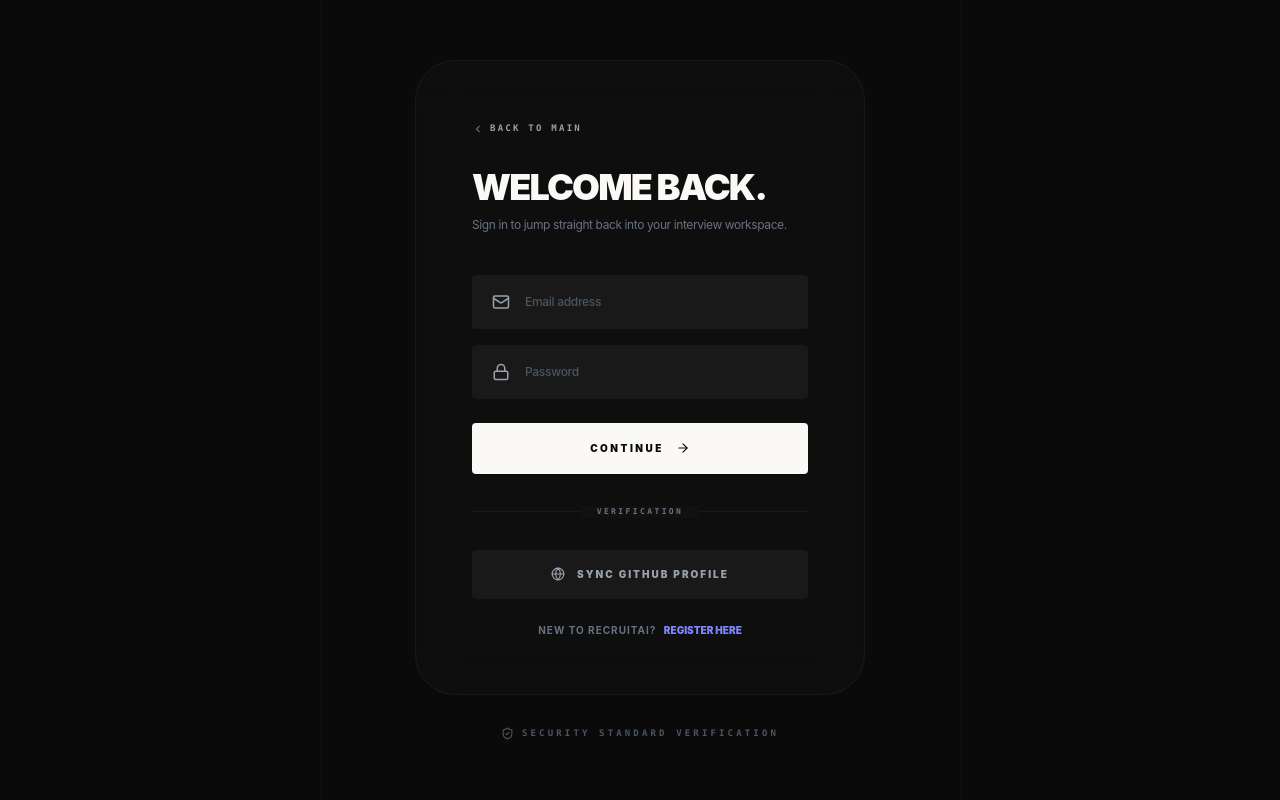
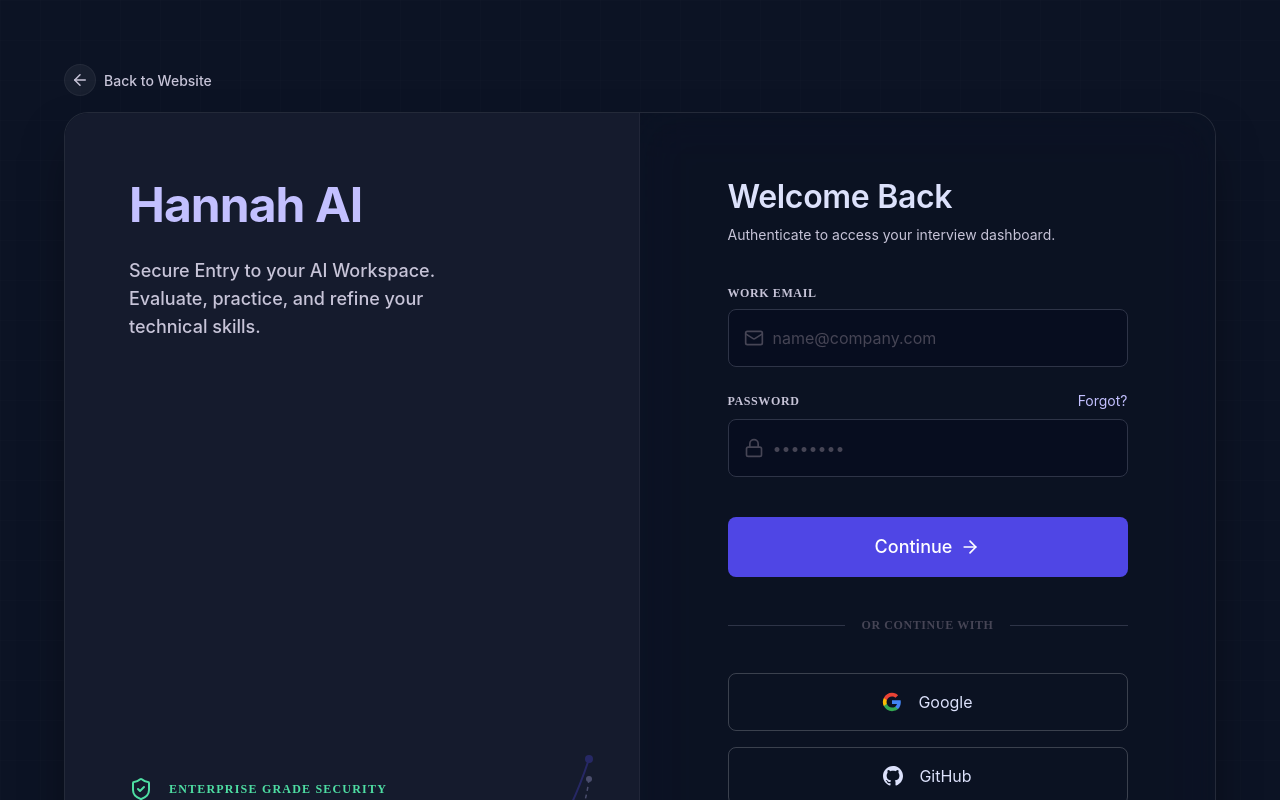
Before and after one commit to thakurraaghav/ai-interview-frontend, a React (Vite) app: page / in a window 1280 px wide. Both pictures are taken after a click on the button "SIGN IN". Shown: the top 800 px of the page. Built offline with nearby package versions, Linux system fonts and the light colour scheme; no server answers.

Commit message:
authview ui

```diff
--- a/src/views/AuthView.tsx
+++ b/src/views/AuthView.tsx
@@ -1,8 +1,7 @@
 import { useState } from 'react';
 import { motion, AnimatePresence } from 'framer-motion';
-import { Mail, Lock, User, ArrowRight, Globe, ChevronLeft, ShieldCheck } from 'lucide-react';
+import { Mail, Lock, User, ArrowRight, ArrowLeft, ShieldCheck } from 'lucide-react';
 import { apiFetch } from '../lib/api';
-
 import type { User as UserType } from '../types';
 
 interface Props {
@@ -12,7 +11,8 @@
 
 export default function AuthView({ onAuthSuccess, onBack }: Props) {
   const [isLogin, setIsLogin] = useState(true);
-  const [loading, setLoading] = useState(false);
+  const [isLoading, setIsLoading] = useState(false);
+  const [error, setError] = useState<string | null>(null);
 
   // Form States
   const [email, setEmail] = useState('');
@@ -21,7 +21,8 @@
 
   const handleSubmit = async (e: React.FormEvent) => {
     e.preventDefault();
-    setLoading(true);
+    setIsLoading(true);
+    setError(null);
 
     const endpoint = isLogin ? '/api/auth/login' : '/api/auth/register';
     const payload = isLogin ? { email, password } : { name, email, password };
@@ -29,162 +30,242 @@
     try {
       const response = await apiFetch(endpoint, {
         method: 'POST',
-        body: JSON.stringify(payload),
+        body: JSON.stringify(payload)
       });
 
       const data = await response.json();
 
-      if (response.ok) {
+      if (!response.ok) {
+        throw new Error(data.error || 'Authentication failed');
+      }
+
       localStorage.setItem('token', data.token);
       onAuthSuccess(data.user);
-      } else {
-        alert(data.message || "Something went wrong. Please check your details.");
-      }
-    } catch (error) {
-      console.error("Auth Connection Error:", error);
-      alert("Could not connect to the server.");
+    } catch (err: any) {
+      setError(err.message);
     } finally {
-      setLoading(false);
+      setIsLoading(false);
     }
   };
 
   return (
-    <div className="min-h-screen bg-[#FAF9F6] dark:bg-[#0A0A0A] text-[#0A0A0A] dark:text-[#FAF9F6] flex items-center justify-center p-6 relative overflow-hidden font-sans tracking-tight transition-colors duration-500">
+    <motion.div
+      initial={{ opacity: 0 }}
+      animate={{ opacity: 1 }}
+      exit={{ opacity: 0 }}
+      transition={{ duration: 0.5 }}
+      className="bg-[#0c1324] text-[#dce1fb] font-['Inter'] min-h-screen flex flex-col items-center justify-center p-[24px] md:p-[64px] relative"
+    >
+      {/* Abstract Background Pattern */}
+      <div className="fixed inset-0 z-0 pointer-events-none opacity-20">
+        <svg className="w-full h-full" height="100%" width="100%" xmlns="http://www.w3.org/2000/svg">
+          <defs>
+            <pattern height="40" id="grid" patternUnits="userSpaceOnUse" width="40">
+              <path className="text-[#464555]" d="M 40 0 L 0 0 0 40" fill="none" stroke="currentColor" strokeWidth="0.5"></path>
+            </pattern>
+          </defs>
+          <rect fill="url(#grid)" height="100%" width="100%"></rect>
+        </svg>
+      </div>
 
-      {/* ARCHITECTURAL STRUCTURAL LINES */}
-      <div className="absolute top-0 left-1/4 w-px h-full bg-[#0A0A0A]/3 dark:bg-white/2 pointer-events-none" />
-      <div className="absolute top-0 left-3/4 w-px h-full bg-[#0A0A0A]/3 dark:bg-white/2 pointer-events-none" />
-
-      <motion.div
-        initial={{ opacity: 0, y: 15 }}
-        animate={{ opacity: 1, y: 0 }}
-        transition={{ duration: 0.4, ease: "easeOut" }}
-        className="w-full max-w-112.5 relative z-10"
-      >
-        {/* --- DYNAMIC APALING THEMED CARD CONTAINER --- */}
-        <div className="bg-white dark:bg-[#111111]/60 border border-[#0A0A0A]/5 dark:border-white/5 rounded-[2.5rem] p-10 md:p-14 shadow-xl dark:shadow-none backdrop-blur-xl transition-colors duration-500">
-
-          {/* HEADER LAYER */}
-          <div className="mb-10 text-left">
+      {/* Back Button Area */}
+      <div className="w-full max-w-[1200px] mb-[16px] z-10 relative">
         <button
           onClick={onBack}
-              className="inline-flex items-center gap-1.5 text-gray-400 hover:text-indigo-600 dark:hover:text-indigo-400 font-mono text-[9px] font-bold uppercase tracking-[0.25em] mb-8 transition-colors cursor-pointer"
+          className="inline-flex items-center gap-[8px] text-[#c7c4d8] hover:text-[#dce1fb] transition-colors group font-medium cursor-pointer"
         >
-              <ChevronLeft size={12} /> Back to main
+          <div className="w-8 h-8 rounded-full bg-white/5 group-hover:bg-white/10 flex items-center justify-center border border-white/5 transition-all">
+            <ArrowLeft size={18} />
+          </div>
+          <span className="font-['Inter'] text-[14px]">Back to Website</span>
         </button>
+      </div>
 
-            <h2 className="text-3xl md:text-4xl font-black uppercase tracking-tighter text-[#0A0A0A] dark:text-[#FAF9F6]">
-              {isLogin ? 'Welcome Back.' : 'Get Started.'}
-            </h2>
-            <p className="text-gray-400 dark:text-gray-500 text-xs mt-2 font-normal leading-relaxed">
-              {isLogin
-                ? 'Sign in to jump straight back into your interview workspace.'
-                : 'Create an account to begin engineering your preparation loops.'}
+      {/* Main Container - Split Layout on Desktop */}
+      <div className="relative z-10 w-full max-w-[1200px] flex flex-col md:flex-row bg-[#0c1324]/80 backdrop-blur-3xl rounded-[24px] overflow-hidden shadow-[0_25px_50px_-12px_rgba(0,0,0,0.5)] border border-white/10">
+
+        {/* Left Side: Branding / Visual (Hidden on mobile) */}
+        <div className="hidden md:flex md:w-1/2 bg-[#151b2d] flex-col justify-between p-[64px] relative overflow-hidden border-r border-white/5">
+          {/* Decorative gradient orb */}
+          <div className="absolute top-[-20%] left-[-20%] w-[150%] h-[150%] bg-[radial-gradient(ellipse_at_center,_var(--tw-gradient-stops))] from-[#c3c0ff]/10 to-transparent opacity-50 blur-[100px]"></div>
+
+          <div className="relative z-10">
+            <div className="font-['Inter'] text-[48px] leading-[56px] tracking-[-0.02em] font-bold text-[#c3c0ff] mb-[24px]">Hannah AI</div>
+            <p className="font-['Inter'] text-[18px] leading-[28px] font-medium text-[#c7c4d8] max-w-[80%]">Secure Entry to your AI Workspace. Evaluate, practice, and refine your technical skills.</p>
+          </div>
+
+          <div className="relative z-10">
+            <div className="flex gap-[16px] mb-[24px] items-center">
+              <ShieldCheck className="text-[#4edea3]" size={24} />
+              <span className="font-['JetBrains_Mono'] text-[12px] leading-[16px] font-semibold text-[#4edea3] uppercase tracking-widest">Enterprise Grade Security</span>
+            </div>
+            <p className="font-['Inter'] text-[14px] leading-[20px] font-normal text-[#918fa1]">By authenticating, you establish a secure tunnel to your dedicated interview session.</p>
+          </div>
+
+          {/* Abstract Data Visual Representation */}
+          <div className="absolute bottom-10 right-10 opacity-30">
+            <svg fill="none" height="150" viewBox="0 0 200 150" width="200" xmlns="http://www.w3.org/2000/svg">
+              <path d="M10 140 Q 50 100 100 120 T 190 20" fill="none" stroke="#4F46E5" strokeLinecap="round" strokeWidth="2"></path>
+              <path d="M10 120 Q 60 80 120 100 T 190 40" fill="none" stroke="#c3c0ff" strokeDasharray="4 4" strokeWidth="1.5"></path>
+              <circle cx="190" cy="20" fill="#4F46E5" r="4"></circle>
+              <circle cx="190" cy="40" fill="#c3c0ff" r="3"></circle>
+            </svg>
+          </div>
+        </div>
+
+        {/* Right Side: Auth Form */}
+        <div className="w-full md:w-1/2 p-[40px] md:p-[64px] flex flex-col justify-center relative bg-[#0c1324]/50 backdrop-blur-xl">
+          {/* Mobile Brand Header */}
+          <div className="md:hidden text-center mb-[64px]">
+            <div className="font-['Inter'] text-[24px] leading-[32px] font-bold text-[#c3c0ff]">Hannah AI</div>
+            <p className="font-['Inter'] text-[14px] leading-[20px] font-normal text-[#c7c4d8] mt-[4px]">Secure Entry to your AI Workspace</p>
+          </div>
+
+          <div className="max-w-[400px] mx-auto w-full">
+            <div className="mb-[40px]">
+              <h1 className="font-['Inter'] text-[32px] leading-[40px] tracking-[-0.01em] font-semibold text-[#dce1fb] mb-[8px] hidden md:block">
+                {isLogin ? "Welcome Back" : "Create Account"}
+              </h1>
+              <p className="font-['Inter'] text-[14px] leading-[20px] font-normal text-[#c7c4d8]">
+                {isLogin ? "Authenticate to access your interview dashboard." : "Join to start generating AI interview sessions."}
               </p>
             </div>
 
-          {/* INPUT FORM */}
-          <form className="space-y-4" onSubmit={handleSubmit}>
-            <AnimatePresence mode="wait">
+            {error && (
+              <div className="mb-6 p-4 bg-red-500/10 border border-red-500/20 rounded-lg text-red-400 text-sm">
+                {error}
+              </div>
+            )}
+
+            <form onSubmit={handleSubmit} className="flex flex-col gap-[24px]">
+
+              {/* Name Input (Register Only) */}
+              <AnimatePresence>
                 {!isLogin && (
                   <motion.div
-                  initial={{ opacity: 0, y: -8 }}
-                  animate={{ opacity: 1, y: 0 }}
-                  exit={{ opacity: 0, y: -8 }}
-                  transition={{ duration: 0.2 }}
+                    initial={{ opacity: 0, height: 0 }}
+                    animate={{ opacity: 1, height: 'auto' }}
+                    exit={{ opacity: 0, height: 0 }}
+                    className="flex flex-col gap-[8px] overflow-hidden"
                   >
-                  <AuthInput
-                    icon={<User size={18} />}
+                    <label className="font-['JetBrains_Mono'] text-[12px] leading-[16px] tracking-[0.05em] font-semibold text-[#c7c4d8] uppercase" htmlFor="name">Full Name</label>
+                    <div className="relative">
+                      <User className="absolute left-[16px] top-1/2 -translate-y-1/2 text-[#464555]" size={20} />
+                      <input
+                        id="name"
                         type="text"
-                    placeholder="Full Name"
                         value={name}
-                    onChange={(e: React.ChangeEvent<HTMLInputElement>) => setName(e.target.value)}
-                    required
+                        onChange={(e) => setName(e.target.value)}
+                        required={!isLogin}
+                        placeholder="John Doe"
+                        className="w-full bg-[#070d1f] border border-[#2e3447] rounded-lg pl-[44px] pr-[16px] py-[16px] text-[#dce1fb] font-['Inter'] text-[16px] placeholder:text-[#464555] focus:outline-none focus:border-[#4f46e5] focus:shadow-[0_0_0_2px_rgba(79,70,229,0.2)] transition-all duration-200"
                       />
+                    </div>
                   </motion.div>
                 )}
               </AnimatePresence>
 
-            <AuthInput
-              icon={<Mail size={18} />}
+              {/* Email Input */}
+              <div className="flex flex-col gap-[8px]">
+                <label className="font-['JetBrains_Mono'] text-[12px] leading-[16px] tracking-[0.05em] font-semibold text-[#c7c4d8] uppercase" htmlFor="email">Work Email</label>
+                <div className="relative">
+                  <Mail className="absolute left-[16px] top-1/2 -translate-y-1/2 text-[#464555]" size={20} />
+                  <input
+                    id="email"
                     type="email"
-              placeholder="Email address"
                     value={email}
-              onChange={(e: React.ChangeEvent<HTMLInputElement>) => setEmail(e.target.value)}
+                    onChange={(e) => setEmail(e.target.value)}
                     required
+                    placeholder="name@company.com"
+                    className="w-full bg-[#070d1f] border border-[#2e3447] rounded-lg pl-[44px] pr-[16px] py-[16px] text-[#dce1fb] font-['Inter'] text-[16px] placeholder:text-[#464555] focus:outline-none focus:border-[#4f46e5] focus:shadow-[0_0_0_2px_rgba(79,70,229,0.2)] transition-all duration-200"
                   />
+                </div>
+              </div>
 
-            <AuthInput
-              icon={<Lock size={18} />}
+              {/* Password Input */}
+              <div className="flex flex-col gap-[8px]">
+                <div className="flex justify-between items-center">
+                  <label className="font-['JetBrains_Mono'] text-[12px] leading-[16px] tracking-[0.05em] font-semibold text-[#c7c4d8] uppercase" htmlFor="password">Password</label>
+                  {isLogin && (
+                    <a className="font-['Inter'] text-[14px] leading-[20px] font-normal text-[#c3c0ff] hover:text-[#e2dfff] transition-colors" href="#">Forgot?</a>
+                  )}
+                </div>
+                <div className="relative">
+                  <Lock className="absolute left-[16px] top-1/2 -translate-y-1/2 text-[#464555]" size={20} />
+                  <input
+                    id="password"
                     type="password"
-              placeholder="Password"
                     value={password}
-              onChange={(e: React.ChangeEvent<HTMLInputElement>) => setPassword(e.target.value)}
+                    onChange={(e) => setPassword(e.target.value)}
                     required
+                    minLength={8}
+                    placeholder="••••••••"
+                    className="w-full bg-[#070d1f] border border-[#2e3447] rounded-lg pl-[44px] pr-[16px] py-[16px] text-[#dce1fb] font-['Inter'] text-[16px] placeholder:text-[#464555] focus:outline-none focus:border-[#4f46e5] focus:shadow-[0_0_0_2px_rgba(79,70,229,0.2)] transition-all duration-200"
                   />
+                </div>
+              </div>
 
+              {/* Action Button */}
               <button
-              disabled={loading}
-              className="group w-full py-4.5 bg-[#0A0A0A] dark:bg-[#FAF9F6] text-[#FAF9F6] dark:text-[#0A0A0A] rounded-sm font-black uppercase text-[10px] tracking-[0.25em] mt-6 hover:bg-indigo-600 dark:hover:bg-indigo-500 hover:text-white dark:hover:text-white transition-all flex items-center justify-center gap-3 disabled:opacity-50 active:scale-98 cursor-pointer shadow-xs"
+                type="submit"
+                disabled={isLoading}
+                className="w-full bg-[#4f46e5] text-white font-['Inter'] text-[18px] leading-[28px] font-medium py-[16px] rounded-lg mt-[16px] hover:shadow-[0_0_15px_rgba(79,70,229,0.5)] transition-all duration-200 flex justify-center items-center gap-[8px] disabled:opacity-50 cursor-pointer"
               >
-              {loading ? 'Verifying...' : (isLogin ? 'Continue' : 'Create Account')}
-              {!loading && <ArrowRight size={14} className="group-hover:translate-x-1 transition-transform" />}
+                {isLoading ? (
+                  <svg className="w-5 h-5 animate-spin text-white" fill="none" viewBox="0 0 24 24">
+                    <circle className="opacity-25" cx="12" cy="12" r="10" stroke="currentColor" strokeWidth="4"></circle>
+                    <path className="opacity-75" fill="currentColor" d="M4 12a8 8 0 018-8V0C5.373 0 0 5.373 0 12h4zm2 5.291A7.962 7.962 0 014 12H0c0 3.042 1.135 5.824 3 7.938l3-2.647z"></path>
+                  </svg>
+                ) : (
+                  <>
+                    {isLogin ? "Continue" : "Sign Up"}
+                    <ArrowRight size={20} />
+                  </>
+                )}
               </button>
             </form>
 
-          {/* DIVIDER HAIRLINE */}
-          <div className="relative my-8">
-            <div className="absolute inset-0 flex items-center">
-              <span className="w-full border-t border-[#0A0A0A]/5 dark:border-white/5"></span>
-            </div>
-            <div className="relative flex justify-center text-[8px] font-mono font-bold uppercase tracking-[0.3em]">
-              <span className="bg-white dark:bg-[#111111] px-4 text-gray-400 dark:text-gray-500 transition-colors duration-500">Verification</span>
-            </div>
+            {/* Divider */}
+            <div className="flex items-center gap-[16px] my-[40px]">
+              <div className="h-px bg-[#2e3447] flex-1"></div>
+              <span className="font-['JetBrains_Mono'] text-[12px] leading-[16px] tracking-[0.05em] font-semibold text-[#464555] uppercase">Or continue with</span>
+              <div className="h-px bg-[#2e3447] flex-1"></div>
             </div>
 
-          {/* ACCESS PLATFORMS */}
-          <div className="space-y-6">
-            <button className="w-full py-4 rounded-sm bg-[#0A0A0A]/5 dark:bg-white/5 border border-transparent text-[10px] font-black uppercase tracking-[0.2em] hover:bg-[#0A0A0A] dark:hover:bg-[#FAF9F6] hover:text-[#FAF9F6] dark:hover:text-[#0A0A0A] transition-all flex items-center justify-center gap-3 text-gray-500 dark:text-gray-400 cursor-pointer">
-              <Globe size={14}/> Sync Github Profile
+            {/* Social Logins */}
+            <div className="flex flex-col gap-[16px]">
+              <button className="w-full bg-transparent border border-white/20 hover:bg-white/5 text-[#dce1fb] font-['Inter'] text-[16px] leading-[24px] font-normal py-[16px] rounded-lg transition-colors duration-200 flex items-center justify-center gap-[16px] cursor-pointer" type="button">
+                <svg className="w-5 h-5" fill="none" viewBox="0 0 24 24" xmlns="http://www.w3.org/2000/svg">
+                  <path d="M22.56 12.25c0-.78-.07-1.53-.2-2.25H12v4.26h5.92c-.26 1.37-1.04 2.53-2.21 3.31v2.77h3.57c2.08-1.92 3.28-4.74 3.28-8.09z" fill="#4285F4"></path>
+                  <path d="M12 23c2.97 0 5.46-.98 7.28-2.66l-3.57-2.77c-.98.66-2.23 1.06-3.71 1.06-2.86 0-5.29-1.93-6.16-4.53H2.18v2.84C3.99 20.53 7.7 23 12 23z" fill="#34A853"></path>
+                  <path d="M5.84 14.09c-.22-.66-.35-1.36-.35-2.09s.13-1.43.35-2.09V7.07H2.18C1.43 8.55 1 10.22 1 12s.43 3.45 1.18 4.93l2.85-2.22.81-.62z" fill="#FBBC05"></path>
+                  <path d="M12 5.38c1.62 0 3.06.56 4.21 1.64l3.15-3.15C17.45 2.09 14.97 1 12 1 7.7 1 3.99 3.47 2.18 7.07l3.66 2.84c.87-2.6 3.3-4.53 6.16-4.53z" fill="#EA4335"></path>
+                </svg>
+                Google
               </button>
+              <button className="w-full bg-transparent border border-white/20 hover:bg-white/5 text-[#dce1fb] font-['Inter'] text-[16px] leading-[24px] font-normal py-[16px] rounded-lg transition-colors duration-200 flex items-center justify-center gap-[16px] cursor-pointer" type="button">
+                <svg className="w-5 h-5" fill="currentColor" viewBox="0 0 24 24" xmlns="http://www.w3.org/2000/svg">
+                  <path d="M12 0C5.37 0 0 5.37 0 12c0 5.31 3.435 9.795 8.205 11.385.6.105.825-.255.825-.57 0-.285-.015-1.23-.015-2.235-3.015.555-3.795-.735-4.035-1.41-.135-.345-.72-1.41-1.23-1.695-.42-.225-1.02-.78-.015-.795.945-.015 1.62.87 1.845 1.23 1.08 1.815 2.805 1.305 3.495.99.105-.78.42-1.305.765-1.605-2.67-.3-5.46-1.335-5.46-5.925 0-1.305.465-2.385 1.23-3.225-.12-.3-.54-1.53.12-3.18 0 0 1.005-.315 3.3 1.23.96-.27 1.98-.405 3-.405s2.04.135 3 .405c2.295-1.56 3.3-1.23 3.3-1.23.66 1.65.24 2.88.12 3.18.765.84 1.23 1.905 1.23 3.225 0 4.605-2.805 5.625-5.475 5.925.435.375.81 1.095.81 2.22 0 1.605-.015 2.895-.015 3.3 0 .315.225.69.825.57C20.565 21.795 24 17.31 24 12c0-6.63-5.37-12-12-12z"></path>
+                </svg>
+                GitHub
+              </button>
+            </div>
 
-            <p className="text-center text-[10px] font-bold uppercase tracking-widest text-gray-400 dark:text-gray-500">
-              {isLogin ? "New to RecruitAI?" : "Have an account?"}{' '}
+            <div className="mt-[40px] text-center">
+              <p className="font-['Inter'] text-[14px] leading-[20px] font-normal text-[#464555]">
+                {isLogin ? "Don't have an account? " : "Already have an account? "}
                 <button
+                  onClick={() => setIsLogin(!isLogin)}
                   type="button"
-                onClick={() => setIsLogin(!isLogin)}
-                className="text-indigo-600 dark:text-indigo-400 hover:text-indigo-500 font-black tracking-normal transition-colors ml-1 uppercase cursor-pointer"
+                  className="text-[#c3c0ff] hover:text-[#e2dfff] transition-colors font-medium cursor-pointer"
                 >
-                {isLogin ? 'Register Here' : 'Log In Instead'}
+                  {isLogin ? "Sign Up" : "Log in here"}
                 </button>
               </p>
             </div>
           </div>
-
-        {/* INTERFACE PROTOCOL FOOTER */}
-        <div className="w-full mt-8 text-[9px] font-mono font-bold uppercase tracking-[0.35em] text-gray-500 dark:text-gray-600 flex items-center justify-center gap-2 pointer-events-none">
-          <ShieldCheck size={13} /> Security standard verification
+        </div>
       </div>
     </motion.div>
-    </div>
   );
 }
-
-// --- DYNAMIC CONTROLLED HOVER INPUT FIELD ---
-interface AuthInputProps extends React.InputHTMLAttributes<HTMLInputElement> {
-  icon: React.ReactNode;
-}
-
-function AuthInput({ icon, ...props }: AuthInputProps) {
-  return (
-    <div className="relative group">
-      <div className="absolute left-5 top-1/2 -translate-y-1/2 text-gray-400 group-focus-within:text-indigo-600 transition-colors duration-300 pointer-events-none">
-        {icon}
-      </div>
-      <input
-        {...props}
-        className="w-full bg-[#0A0A0A]/5 dark:bg-white/5 border border-transparent rounded-sm py-4.5 pl-13 pr-6 text-xs text-[#0A0A0A] dark:text-[#FAF9F6] focus:outline-none focus:border-indigo-600/30 focus:bg-white dark:focus:bg-[#0A0A0A] transition-all placeholder:text-gray-400 dark:placeholder:text-gray-600 placeholder:font-medium tracking-tight"
-      />
-    </div>
-  );
-}
```
Also changed, not shown: src/views/CallView.tsx (+4 -3 lines). Lines whose indentation alone changed are shown as unchanged.
